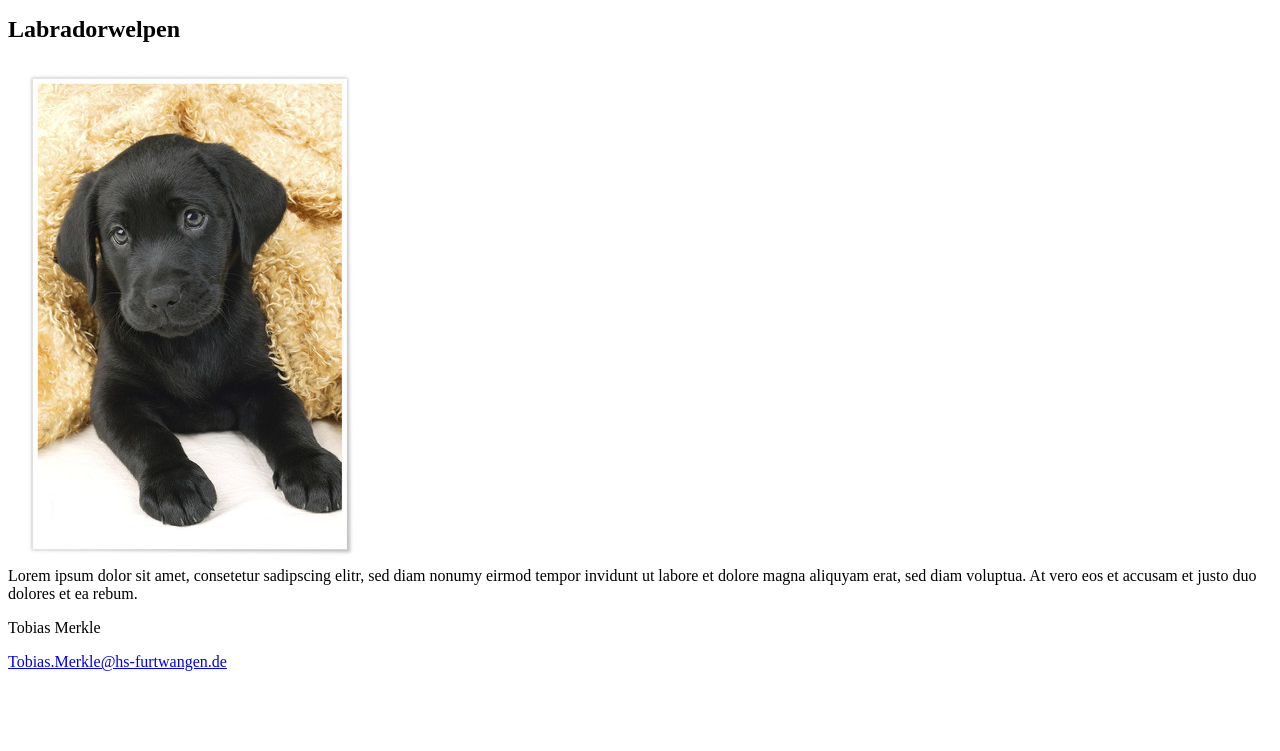
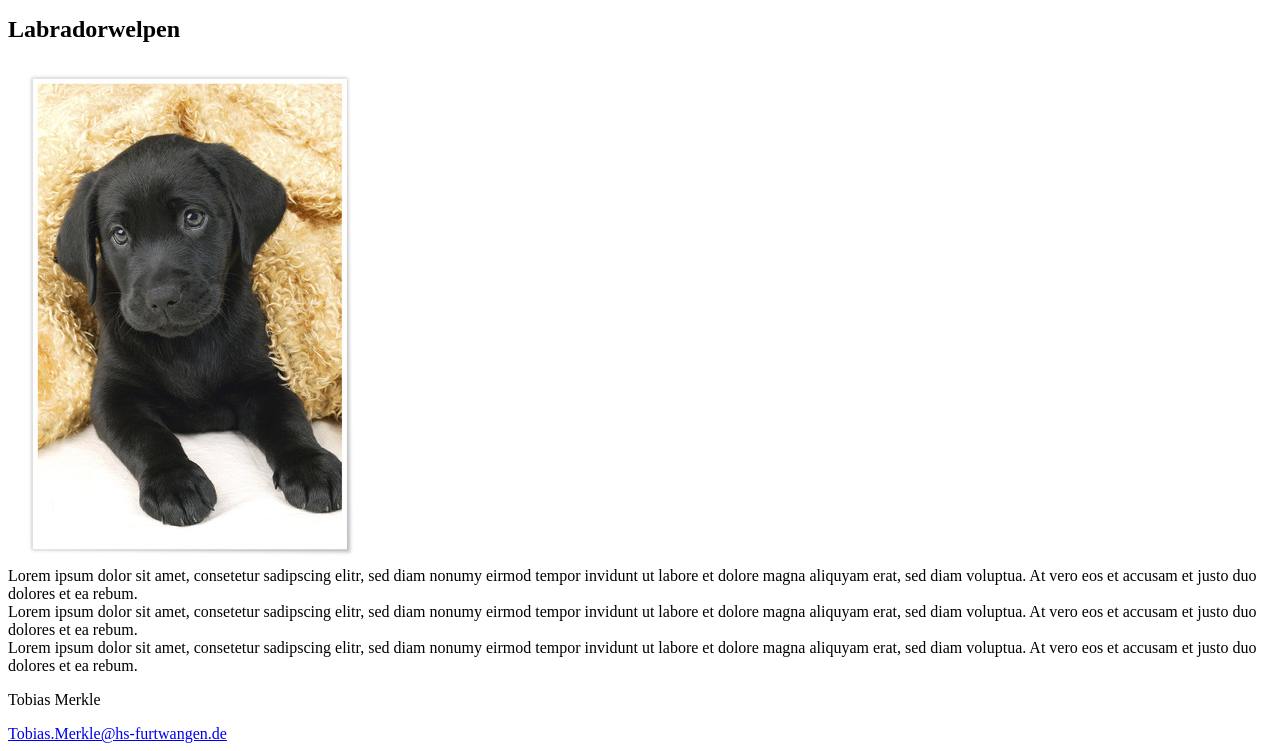
Before and after one commit to TobMer/TobMer.github.io, a plain HTML site: page Aufgabe2/Aufgabe02.html in a window 1280 px wide. Shown: the part 2088-2839 px from the top of the page. Before the commit the page ends 2767 px from the top, so only its background shows below. Drawn offline with Linux system fonts and the light colour scheme.

Commit message:
Update Aufgabe02.html

```diff
--- a/Aufgabe2/Aufgabe02.html
+++ b/Aufgabe2/Aufgabe02.html
@@ -106,6 +106,19 @@
 
                         </article>
 
+                        <article>
+                                        Lorem ipsum dolor sit amet, consetetur sadipscing elitr, sed diam nonumy eirmod tempor
+                                        invidunt ut labore et dolore magna aliquyam erat, sed diam voluptua.
+                                        At vero eos et accusam et justo duo dolores et ea rebum.
+
+                        </article>
+                        <article>
+                                        Lorem ipsum dolor sit amet, consetetur sadipscing elitr, sed diam nonumy eirmod tempor
+                                        invidunt ut labore et dolore magna aliquyam erat, sed diam voluptua.
+                                        At vero eos et accusam et justo duo dolores et ea rebum.
+
+                        </article>
+
                 </section>
 
 
@@ -116,7 +129,7 @@
         <footer>
 
                 <p>Tobias Merkle</p>
-                <a href="tobias.merkle@hs-furtwangen.de">Tobias.Merkle@hs-furtwangen.de</a>
+                <a href="mail to:tobias.merkle@hs-furtwangen.de">Tobias.Merkle@hs-furtwangen.de</a>
 
         </footer>
 
```
